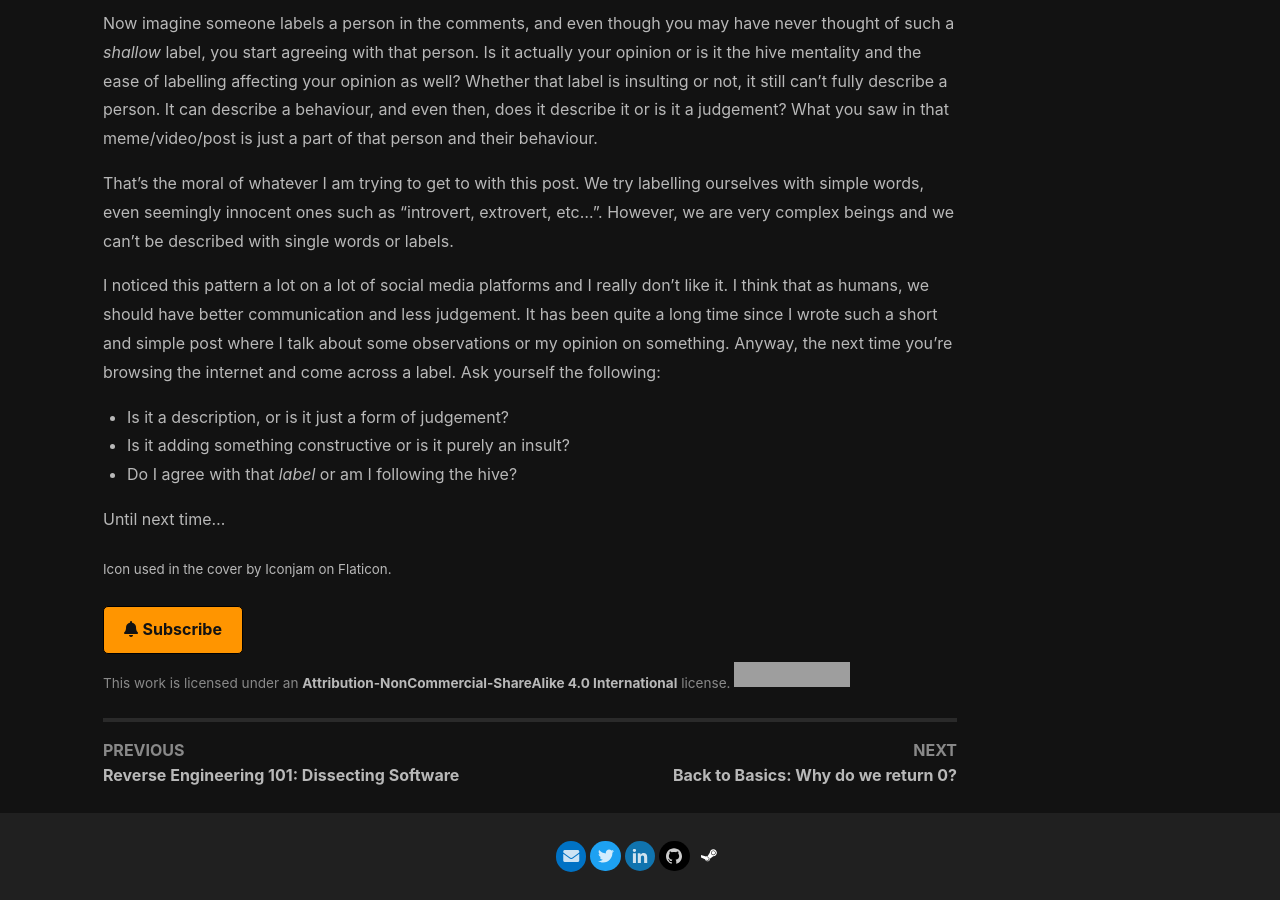
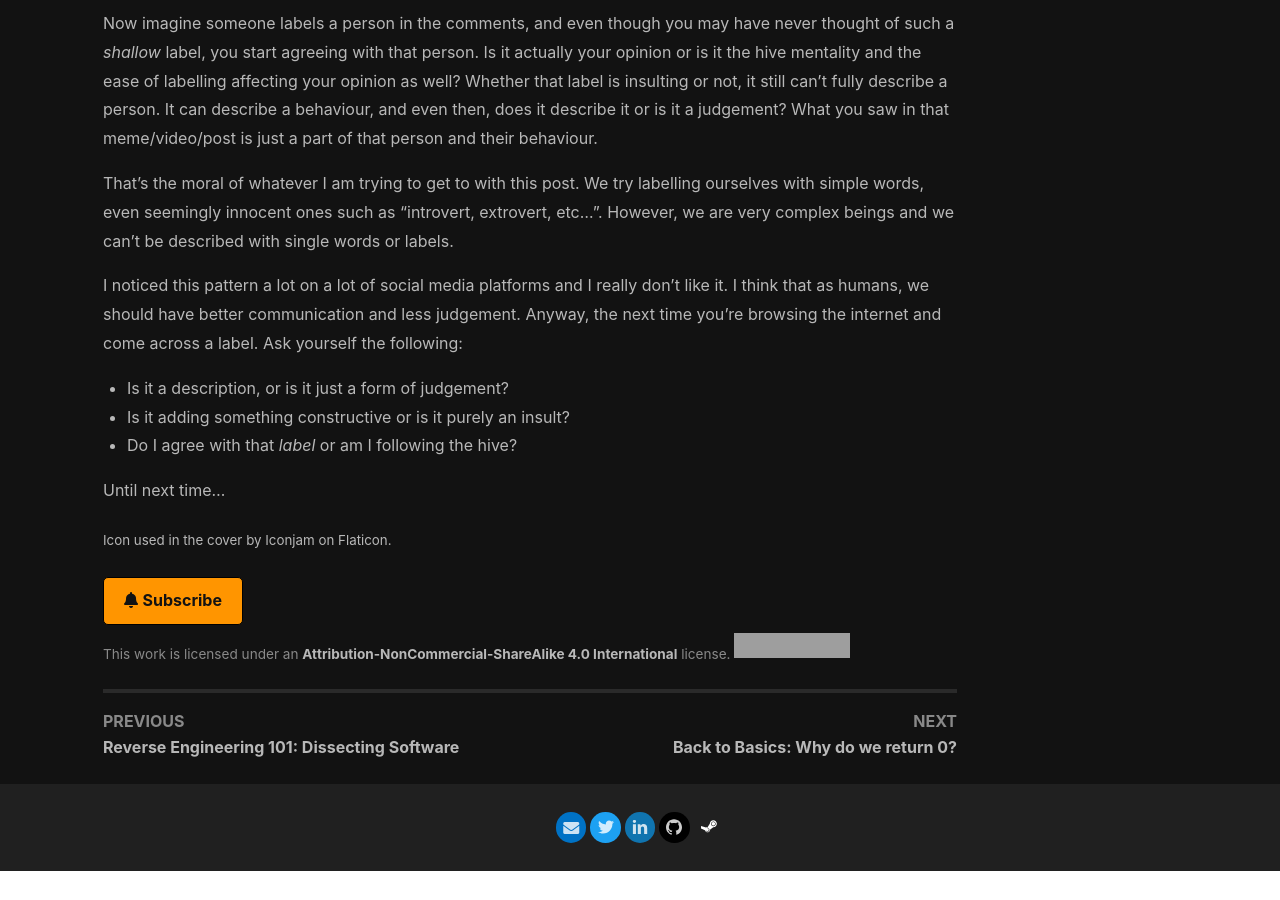
Before and after one commit to Satharus/satharus.me, a Jekyll site: the page built from _posts/2023-09-29-labelling.md, in a window 1280 px wide and 900 px high, scrolled down 1106 px. Built offline with Jekyll 4.4.1, drawn with Linux system fonts in a browser that asks for light colours; after the commit the page ends 1977 px from its top, so only the background shows below that; grey boxes are pictures that could not be loaded.

Commit message:
Removed unnecessary sentence.

```diff
--- a/_posts/2023-09-29-labelling.md
+++ b/_posts/2023-09-29-labelling.md
@@ -26,7 +26,7 @@ Now imagine someone labels a person in the comments, and even though you may hav
 That's the moral of whatever I am trying to get to with this post. We try labelling ourselves with simple words, even seemingly innocent ones such as "introvert, extrovert, etc...". However, we are very complex beings and we can't be described with single words or labels.
 
 
-I noticed this pattern a lot on a lot of social media platforms and I really don't like it. I think that as humans, we should have better communication and less judgement. It has been quite a long time since I wrote such a short and simple post where I talk about some observations or my opinion on something. Anyway, the next time you're browsing the internet and come across a label. Ask yourself the following:
+I noticed this pattern a lot on a lot of social media platforms and I really don't like it. I think that as humans, we should have better communication and less judgement. Anyway, the next time you're browsing the internet and come across a label. Ask yourself the following:
  - Is it a description, or is it just a form of judgement?
  - Is it adding something constructive or is it purely an insult?
  - Do I agree with that _label_ or am I following the hive?
```
